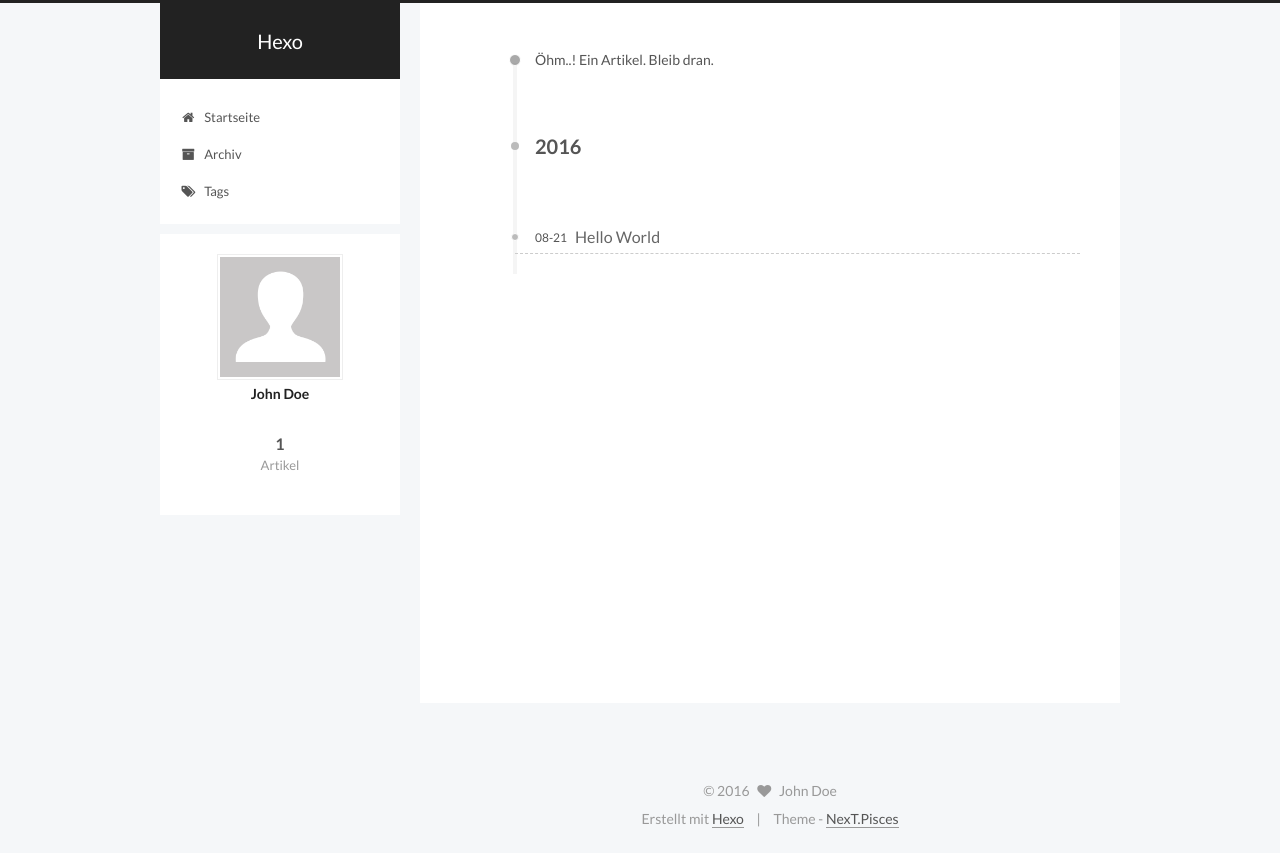
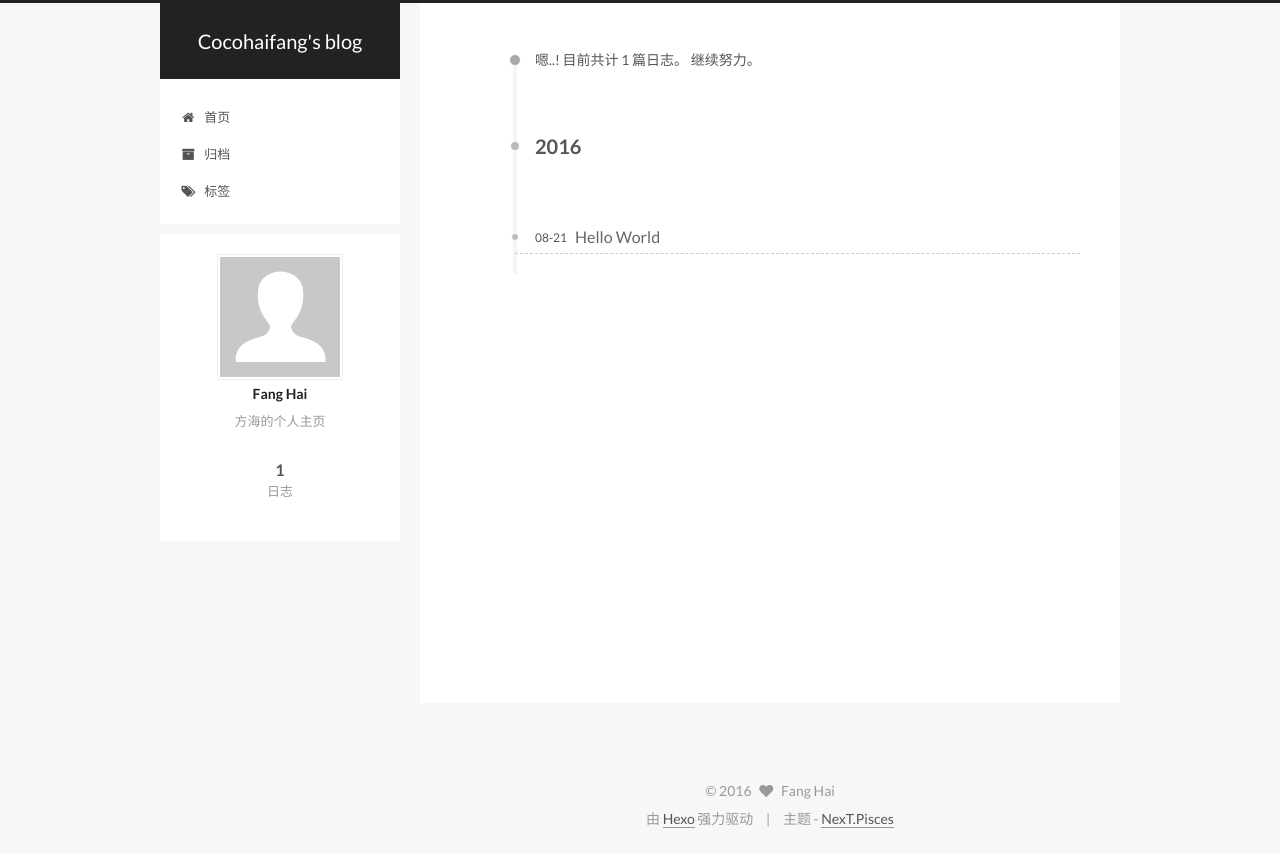
Before and after one commit to cocohaifang/cocohaifang.github.io, a plain HTML site: page archives/2016/08/index.html in a window 1280 px wide. Drawn offline with Linux system fonts and the light colour scheme.

Commit message:
Site updated: 2016-08-21 16:54:32

```diff
--- a/archives/2016/08/index.html
+++ b/archives/2016/08/index.html
@@ -84,12 +84,15 @@
 
 
 
+<meta name="description" content="方海的个人主页">
 <meta property="og:type" content="website">
-<meta property="og:title" content="Hexo">
+<meta property="og:title" content="Cocohaifang's blog">
 <meta property="og:url" content="http://yoursite.com/archives/2016/08/index.html">
-<meta property="og:site_name" content="Hexo">
+<meta property="og:site_name" content="Cocohaifang's blog">
+<meta property="og:description" content="方海的个人主页">
 <meta name="twitter:card" content="summary">
-<meta name="twitter:title" content="Hexo">
+<meta name="twitter:title" content="Cocohaifang's blog">
+<meta name="twitter:description" content="方海的个人主页">
 
 
 
@@ -102,7 +105,7 @@
     motion: true,
     duoshuo: {
       userId: 0,
-      author: 'Author'
+      author: '博主'
     }
   };
 </script>
@@ -112,10 +115,10 @@
 
   <link rel="canonical" href="http://yoursite.com/archives/2016/08/"/>
 
-  <title> Archiv | Hexo </title>
+  <title> 归档 | Cocohaifang's blog </title>
 </head>
 
-<body itemscope itemtype="http://schema.org/WebPage" lang="">
+<body itemscope itemtype="http://schema.org/WebPage" lang="zh-Hans">
 
 
 
@@ -143,7 +146,7 @@
   <div class="custom-logo-site-title">
     <a href="/"  class="brand" rel="start">
       <span class="logo-line-before"><i></i></span>
-      <span class="site-title">Hexo</span>
+      <span class="site-title">Cocohaifang's blog</span>
       <span class="logo-line-after"><i></i></span>
     </a>
   </div>
@@ -170,7 +173,7 @@
 
               <i class="menu-item-icon fa fa-fw fa-home"></i> <br />
 
-            Startseite
+            首页
           </a>
         </li>
 
@@ -180,7 +183,7 @@
 
               <i class="menu-item-icon fa fa-fw fa-archive"></i> <br />
 
-            Archiv
+            归档
           </a>
         </li>
 
@@ -190,7 +193,7 @@
 
               <i class="menu-item-icon fa fa-fw fa-tags"></i> <br />
 
-            Tags
+            标签
           </a>
         </li>
 
@@ -220,7 +223,7 @@
 
 
 
-      Öhm..! Ein Artikel. Bleib dran.
+      嗯..! 目前共计 1 篇日志。 继续努力。
     </span>
 
 
@@ -302,15 +305,15 @@
         <div class="site-author motion-element" itemprop="author" itemscope itemtype="http://schema.org/Person">
           <img class="site-author-image" itemprop="image"
                src="/images/avatar.gif"
-               alt="John Doe" />
-          <p class="site-author-name" itemprop="name">John Doe</p>
-          <p class="site-description motion-element" itemprop="description"></p>
+               alt="Fang Hai" />
+          <p class="site-author-name" itemprop="name">Fang Hai</p>
+          <p class="site-description motion-element" itemprop="description">方海的个人主页</p>
         </div>
         <nav class="site-state motion-element">
           <div class="site-state-item site-state-posts">
             <a href="/archives">
               <span class="site-state-item-count">1</span>
-              <span class="site-state-item-name">Artikel</span>
+              <span class="site-state-item-name">日志</span>
             </a>
           </div>
 
@@ -353,15 +356,15 @@
   <span class="with-love">
     <i class="fa fa-heart"></i>
   </span>
-  <span class="author" itemprop="copyrightHolder">John Doe</span>
+  <span class="author" itemprop="copyrightHolder">Fang Hai</span>
 </div>
 
 <div class="powered-by">
-  Erstellt mit  <a class="theme-link" href="https://hexo.io">Hexo</a>
+  由 <a class="theme-link" href="https://hexo.io">Hexo</a> 强力驱动
 </div>
 
 <div class="theme-info">
-  Theme -
+  主题 -
   <a class="theme-link" href="https://github.com/iissnan/hexo-theme-next">
     NexT.Pisces
   </a>
--- a/css/main.css
+++ b/css/main.css
@@ -1549,7 +1549,7 @@ pre .javascript .function {
   width: 4px;
   height: 4px;
   border-radius: 50%;
-  background: #5cff9a;
+  background: #cfebff;
 }
 .links-of-blogroll {
   font-size: 13px;
```
Also changed, not shown: 2016/08/21/hello-world/index.html (+18 -18 lines), archives/2016/index.html (+21 -18 lines), archives/index.html (+21 -18 lines), index.html (+21 -18 lines).
